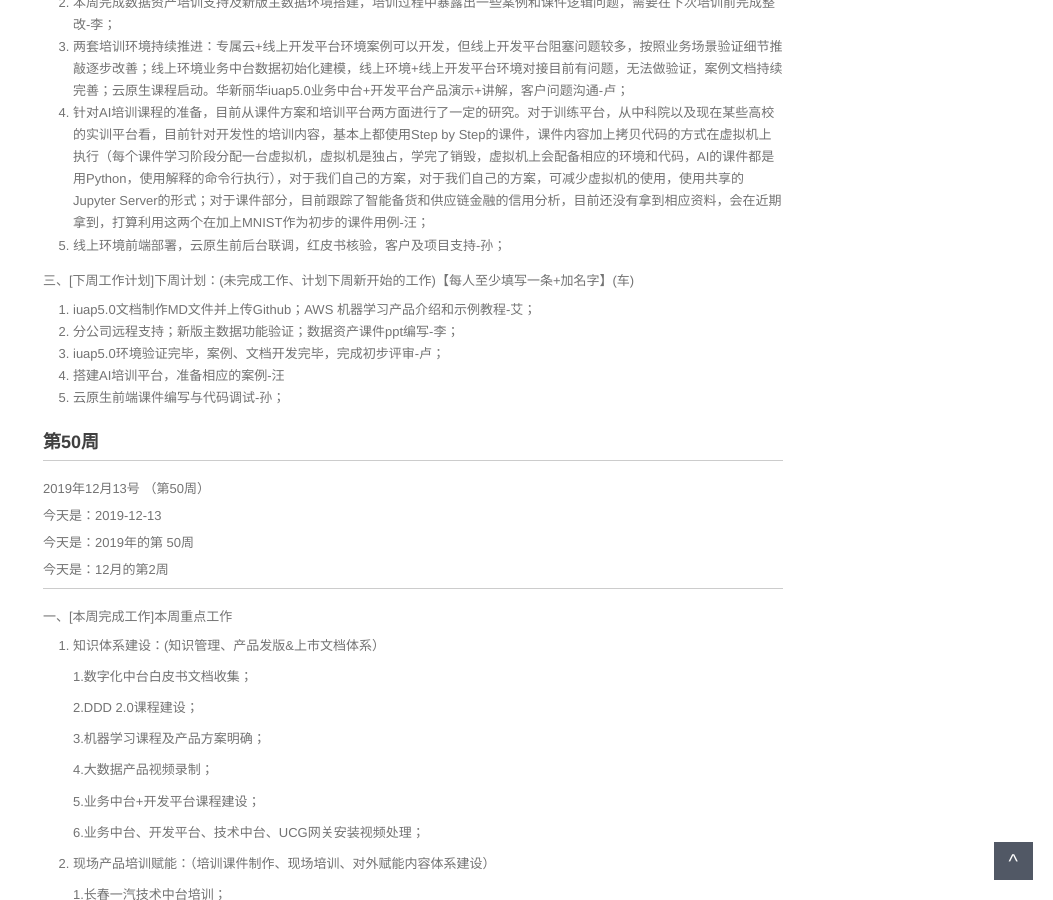
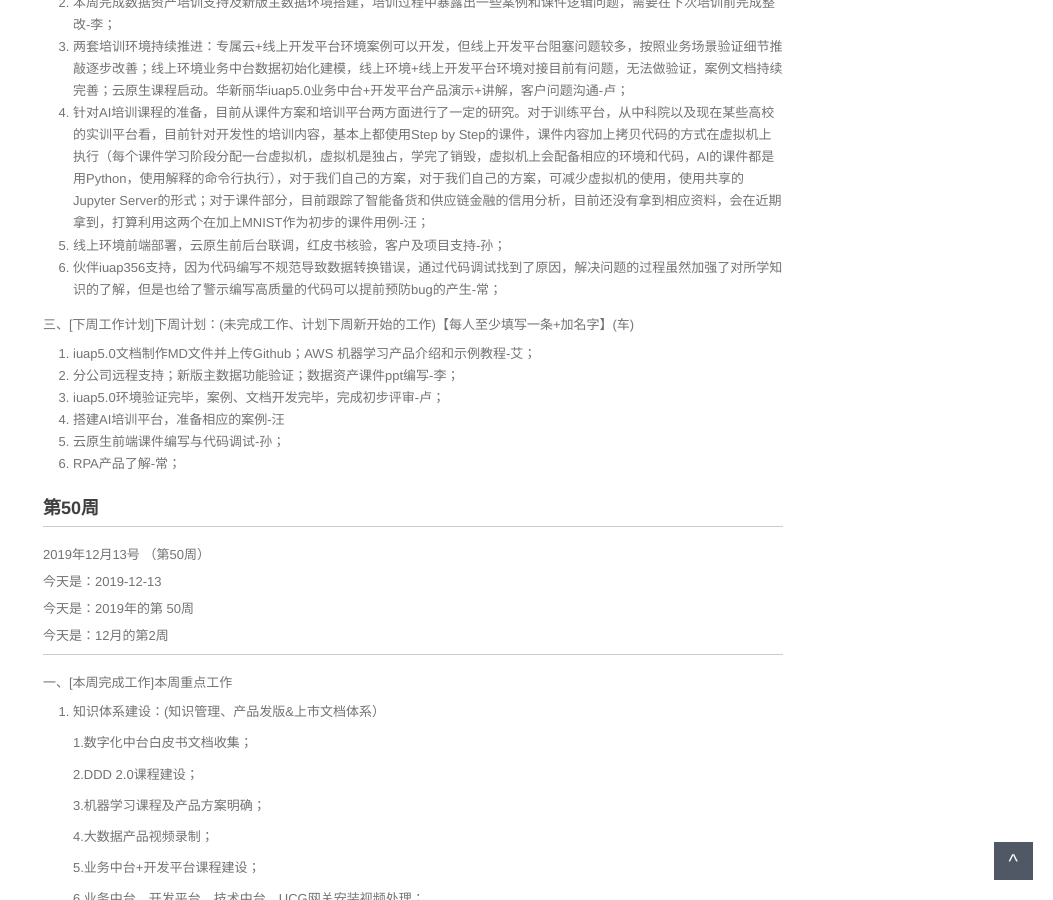
Before and after one commit to walllFlower/blog, a Jekyll site: the page built from _posts/2018-07-17-day_report_cxz.md, in a window 1280 px wide and 900 px high, scrolled down 1386 px. Shown: the whole window, without its empty margins (227-1280 px from the left). Built offline with Jekyll 4.4.1, drawn with Linux system fonts in a browser that asks for light colours; comment, search, counter and statistics services are not loaded.

Commit message:
Update 2018-07-17-day_report_cxz.md

```diff
--- a/_posts/2018-07-17-day_report_cxz.md
+++ b/_posts/2018-07-17-day_report_cxz.md
@@ -80,6 +80,7 @@ categories: 技术运营工作周报
 3. 两套培训环境持续推进：专属云+线上开发平台环境案例可以开发，但线上开发平台阻塞问题较多，按照业务场景验证细节推敲逐步改善；线上环境业务中台数据初始化建模，线上环境+线上开发平台环境对接目前有问题，无法做验证，案例文档持续完善；云原生课程启动。华新丽华iuap5.0业务中台+开发平台产品演示+讲解，客户问题沟通-卢；
 4. 针对AI培训课程的准备，目前从课件方案和培训平台两方面进行了一定的研究。对于训练平台，从中科院以及现在某些高校的实训平台看，目前针对开发性的培训内容，基本上都使用Step by Step的课件，课件内容加上拷贝代码的方式在虚拟机上执行（每个课件学习阶段分配一台虚拟机，虚拟机是独占，学完了销毁，虚拟机上会配备相应的环境和代码，AI的课件都是用Python，使用解释的命令行执行），对于我们自己的方案，对于我们自己的方案，可减少虚拟机的使用，使用共享的Jupyter Server的形式；对于课件部分，目前跟踪了智能备货和供应链金融的信用分析，目前还没有拿到相应资料，会在近期拿到，打算利用这两个在加上MNIST作为初步的课件用例-汪；
 5. 线上环境前端部署，云原生前后台联调，红皮书核验，客户及项目支持-孙；
+6. 伙伴iuap356支持，因为代码编写不规范导致数据转换错误，通过代码调试找到了原因，解决问题的过程虽然加强了对所学知识的了解，但是也给了警示编写高质量的代码可以提前预防bug的产生-常；
 
 三、[下周工作计划]下周计划：(未完成工作、计划下周新开始的工作)【每人至少填写一条+加名字】(车)
 
@@ -88,6 +89,7 @@ categories: 技术运营工作周报
 3. iuap5.0环境验证完毕，案例、文档开发完毕，完成初步评审-卢；
 4. 搭建AI培训平台，准备相应的案例-汪
 5. 云原生前端课件编写与代码调试-孙；
+6. RPA产品了解-常；
 
 ###  第50周
 
```
